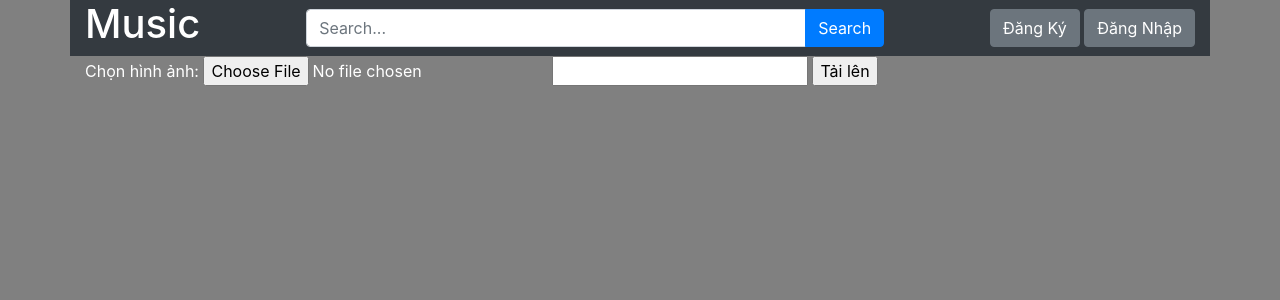
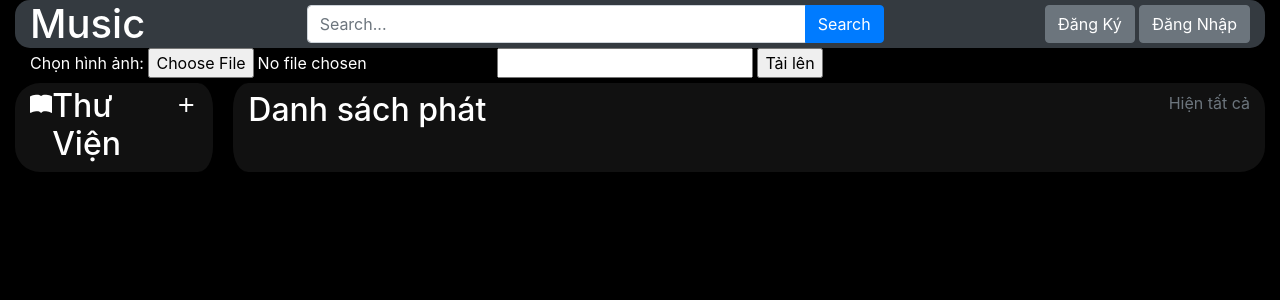
Before and after one commit to TQVLucKy/webmusic, a PHP site: page /main.php in a window 1280 px wide. Shown: the top 300 px of the page. Run offline with PHP 8.4, Linux system fonts and the light colour scheme; data that the repository does not hold is empty.

Commit message:
Chỉnh sửa header, deco background, align

```diff
--- a/main.css
+++ b/main.css
@@ -1,13 +1,51 @@
 body {
   color: white;
-  background-color: gray;
+  background-color: black;
+}
+
+img {
+  width: 180px;
+  height: 180px;
 }
 
 .header {
   display: flex;
   justify-content: space-between;
   align-items: center;
+  border-radius: 15px;
+}
+.header .h1 {
+  text-decoration: none;
+}
+.header .h1:hover {
+  color: white;
 }
 .header .account button:hover {
   background-color: black;
+}
+
+.library {
+  background-color: rgb(17, 17, 17);
+  align-items: baseline;
+  border-radius: 25px;
+  border-right: 10px solid black;
+}
+
+.list {
+  background: rgb(17, 17, 17);
+  border-radius: 25px;
+  border-left: 10px solid black;
+}
+.list .items {
+  padding-top: 10px;
+  height: 250px;
+  background-color: rgb(26, 26, 26);
+  border-radius: 15px;
+}
+.list .items:hover {
+  background-color: rgb(38, 38, 38);
+}
+
+.main {
+  width: auto;
 }/*# sourceMappingURL=main.css.map */
--- a/main.php
+++ b/main.php
@@ -18,7 +18,7 @@ if (isset($_POST["submit"])) {
     } else {
         echo "Lỗi: " . $sql . "<br>" . $conn->error;
     }
-    mysqli_query($conn, $sql);
+
 }
 $sql = "select * from storemusic";
 $results = mysqli_query($conn, $sql);
@@ -31,22 +31,18 @@ $results = mysqli_query($conn, $sql);
 <head>
     <meta charset="UTF-8">
     <meta name="viewport" content="width=device-width, initial-scale=1.0">
+    <link href="https://cdn.jsdelivr.net/npm/bootstrap@5.0.2/dist/css/bootstrap.min.css" rel="stylesheet" integrity="sha384-EVSTQN3/azprG1Anm3QDgpJLIm9Nao0Yz1ztcQTwFspd3yD65VohhpuuCOmLASjC" crossorigin="anonymous">
     <link rel="stylesheet" href="https://cdn.jsdelivr.net/npm/bootstrap@4.0.0/dist/css/bootstrap.min.css" integrity="sha384-Gn5384xqQ1aoWXA+058RXPxPg6fy4IWvTNh0E263XmFcJlSAwiGgFAW/dAiS6JXm" crossorigin="anonymous">
     <link rel="stylesheet" type="text/css" href="main.css">
+    <link href="https://fonts.googleapis.com/icon?family=Material+Icons" rel="stylesheet">
     <title>Main music</title>
-    <style>
-        img {
-            width: 100px;
-            height: 100px;
-        }
-    </style>
 </head>
 
 <body>
     <div class="container-fluid">
-        <div class="container header align-items-center bg-dark">
+        <div class="container-fluid header border-0 bg-dark">
             <div class="header-title">
-                <h1>Music</h1>
+                <a class="h1" href="./main.php">Music</a>
             </div>
             <form class="header-search">
                 <div class="input-group h">
@@ -62,17 +58,29 @@ $results = mysqli_query($conn, $sql);
                 <a class="DangNhap btn btn-secondary" href="./account/login.php">Đăng Nhập</a>
             </div>
         </div>
-        <form class="container" action="main.php" method="post" enctype="multipart/form-data">
+        <form class="container-fluid" action="main.php" method="post" enctype="multipart/form-data">
             <label for="image">Chọn hình ảnh:</label>
             <input type="file" name="image">
             <input type="text" name="artist">
             <input type="submit" name="submit" value="Tải lên">
         </form>
-        <div class="container list">
-            <div class="row">
+        <div class="container-fluid main row">
+            <div class="container-fluid library d-flex col-md-2 pt-1">
+                    <svg xmlns="http://www.w3.org/2000/svg" width="25" height="25" fill="currentColor" class="bi bi-book-fill " viewBox="0 0 16 16">
+                    <path d="M8 1.783C7.015.936 5.587.81 4.287.94c-1.514.153-3.042.672-3.994 1.105A.5.5 0 0 0 0 2.5v11a.5.5 0 0 0 .707.455c.882-.4 2.303-.881 3.68-1.02 1.409-.142 2.59.087 3.223.877a.5.5 0 0 0 .78 0c.633-.79 1.814-1.019 3.222-.877 1.378.139 2.8.62 3.681 1.02A.5.5 0 0 0 16 13.5v-11a.5.5 0 0 0-.293-.455c-.952-.433-2.48-.952-3.994-1.105C10.413.809 8.985.936 8 1.783" />
+                </svg>
+                <h2>Thư Viện</h2>
+                <i class="material-icons">add</i>
+            </div>
+            <div class="list col-md-10">
+                <div class="top d-flex justify-content-between mt-2">
+                    <h2>Danh sách phát</h2>
+                    <p class="text-secondary">Hiện tất cả</p>
+                </div>
+                <div class="list-music row">
                     <?php
                     foreach ($results as $result) {
-                    echo '<div class="col-sm">';
+                        echo '<div class="items col-2 mb-3 mx-3">';
                         echo "<img src= ./img/" . $result['nameimage'] . "><br>";
                         echo $result['name'] . "<br>";
                         echo $result['artist'] . "<br>";
@@ -107,6 +115,7 @@ $results = mysqli_query($conn, $sql);
                 </div>
             </div>
         </div>
+    </div>
 </body>
 
 </html>
--- a/main.scss
+++ b/main.scss
@@ -1,15 +1,57 @@
-body{
+body {
     color: white;
-    background-color: gray;
+    background-color: black;
+}
+
+img {
+    width: 180px;
+    height: 180px;
 }
 
 .header {
     display: flex;
     justify-content: space-between;
     align-items: center;
-    .account button{
-        &:hover{
+    border-radius: 15px;
+
+    .h1 {
+        text-decoration: none;
+
+        &:hover {
+            color: white;
+        }
+    }
+
+    .account button {
+        &:hover {
             background-color: black;
         }
     }
 }
+
+.library {
+    background-color: rgb(17, 17, 17);
+    align-items: baseline;
+    border-radius: 25px;
+    border-right: 10px solid black;
+}
+
+.list {
+    background: rgb(17, 17, 17);
+    border-radius: 25px;
+    border-left: 10px solid black;
+
+    .items {
+        padding-top: 10px;
+        height: 250px;
+        background-color:rgb(26, 26, 26);
+        border-radius: 15px;
+        &:hover {
+            background-color: rgb(38, 38, 38);
+        }
+    }
+}
+
+.main {
+    width: auto;
+}
--- /dev/null
+++ b/package.json
@@ -0,0 +1,5 @@
+{
+  "dependencies": {
+    "bootstrap-icons": "^1.11.2"
+  }
+}
```
Also changed, not shown: img/1702886383.jpg (added), img/1702886425.jpg (added), package-lock.json (added), 1 other file. Lines whose indentation alone changed are shown as unchanged.
